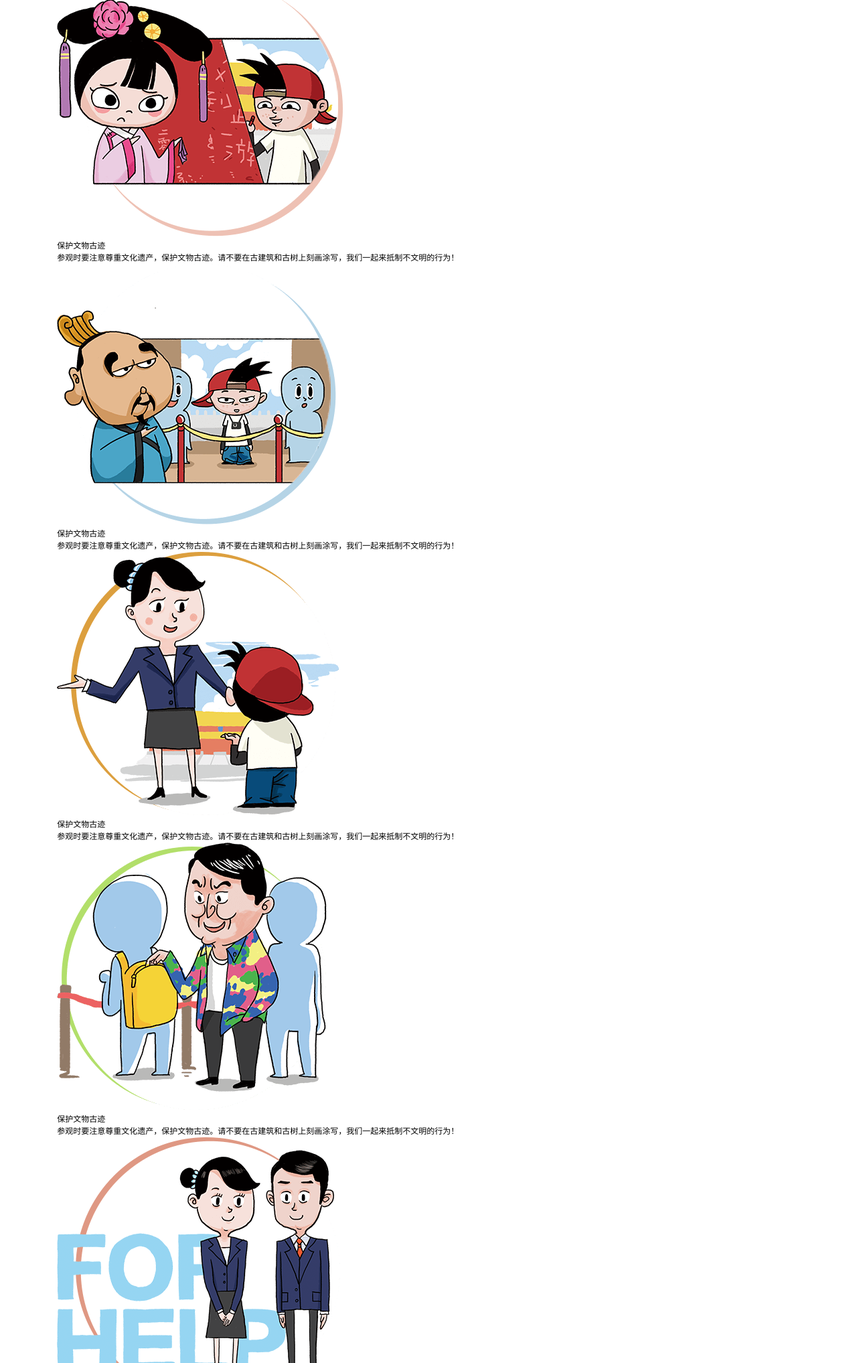
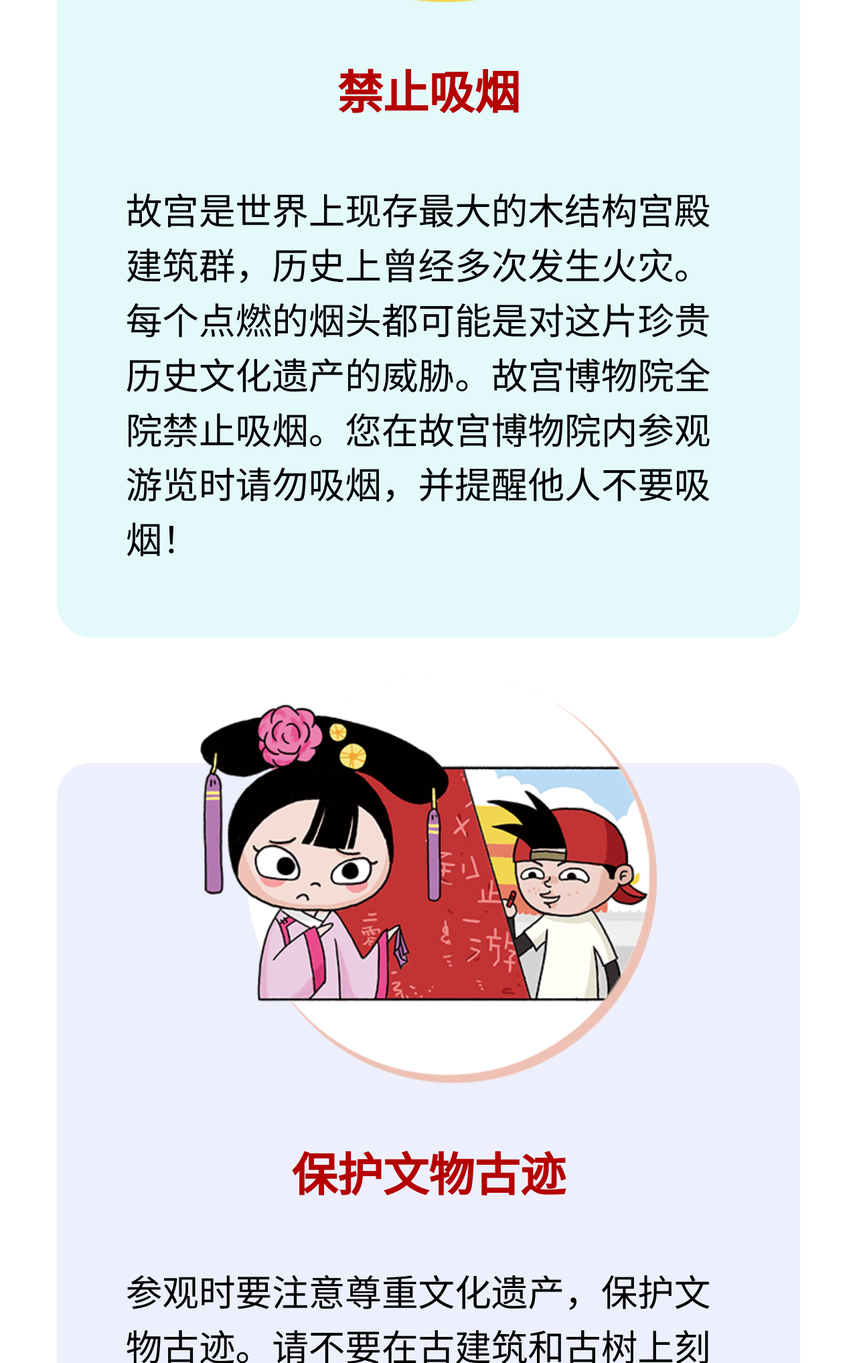
Before and after one commit to tianye19941001/GuGong, a plain HTML site: page page-3.html in a window 1280 px wide. Shown: the part 2791-4826 px from the top of the page at 67% size. Drawn offline with Linux system fonts and the light colour scheme.

Commit message:
page-3 完成

```diff
--- a/page-3.html
+++ b/page-3.html
@@ -35,37 +35,44 @@
 		</p>
 		<h2 class="big-tit">注意事项</h2>
 
-		<div class="gg-walk-detial">
+		<div class="gg-walk-detial b1">
 			<img src="./images/img_no_smoking.png" alt="">
 			<h3>禁止吸烟</h3>
 			<p>故宫是世界上现存最大的木结构宫殿建筑群，历史上曾经多次发生火灾。每个点燃的烟头都可能是对这片珍贵历史文化遗产的威胁。故宫博物院全院禁止吸烟。您在故宫博物院内参观游览时请勿吸烟，并提醒他人不要吸烟！</p>
 		</div>
 
-		<div class="gg-walk-detial">
+		<div class="gg-walk-detial b2">
 			<img src="./images/img_protect_treasure.png" alt="">
 			<h3>保护文物古迹</h3>
 			<p>参观时要注意尊重文化遗产，保护文物古迹。请不要在古建筑和古树上刻画涂写，我们一起来抵制不文明的行为！</p>
 		</div>
 
-		<div class="gg-walk-detial">
+		<div class="gg-walk-detial b3">
 			<img src="./images/img_be_wise.png" alt="">
-			<h3>保护文物古迹</h3>
-			<p>参观时要注意尊重文化遗产，保护文物古迹。请不要在古建筑和古树上刻画涂写，我们一起来抵制不文明的行为！</p>
+			<h3>做文明观众</h3>
+			<p>为不妨碍、影响他人参观，在展厅不能使用闪光灯和三脚架拍照。在一些注明不允许拍照的展览以及特色商品店里，不应拍照，并注意服从展厅工作人员的管理。</p>
 		</div>
-		<div class="gg-walk-detial">
+
+		<h2 class="big-tit">还有就是些基本要求啦。包括</h2>
+		<p class="p-in-walk f-red">
+			不携带宠物进院参观。不妨碍其他观众。保持衣容整洁。不要做出有碍观瞻、有损形象的行为。不随地吐痰。爱惜环境，不乱丢垃圾废物
+		</p>
+		<h2 class="big-tit mb150">需要提醒的是</h2>
+
+		<div class="gg-walk-detial b4">
 			<img src="./images/img_follow_guide.png" alt="">
-			<h3>保护文物古迹</h3>
-			<p>参观时要注意尊重文化遗产，保护文物古迹。请不要在古建筑和古树上刻画涂写，我们一起来抵制不文明的行为！</p>
+			<h3>听从疏导</h3>
+			<p>博物院是公共开放场所，为确保您的人身安全，如遇人群密集时，请听从工作人员的疏导，有序参观，不要拥挤。在 开放时间即将结束时，请注意广播和工作人员的提示，尽快结束参观。</p>
 		</div>
-		<div class="gg-walk-detial">
+		<div class="gg-walk-detial b5">
 			<img src="./images/img_caution_thief.png" alt="">
-			<h3>保护文物古迹</h3>
-			<p>参观时要注意尊重文化遗产，保护文物古迹。请不要在古建筑和古树上刻画涂写，我们一起来抵制不文明的行为！</p>
+			<h3>小心扒窃</h3>
+			<p>在您参观时请留意自己携带的物品，提防扒窃。不要轻信和接受社会散杂人员派发的各种广告和兜售的商品。严防上当受骗，并欢迎举报。故宫派出所电话：010－85007494、85007495、65131882</p>
 		</div>
-		<div class="gg-walk-detial">
+		<div class="gg-walk-detial b6">
 			<img src="./images/img_find_help.png" alt="">
-			<h3>保护文物古迹</h3>
-			<p>参观时要注意尊重文化遗产，保护文物古迹。请不要在古建筑和古树上刻画涂写，我们一起来抵制不文明的行为！</p>
+			<h3>寻求帮助</h3>
+			<p>如果您在参观中遇到急难情况，请不要惊慌，就近寻求我院工作人员的帮助。如果您与亲友在参观中走失，可到景运门内西南侧的广播室通知他们。广播室电话：010－85007424</p>
 		</div>
 	</div>
 
--- a/styles/scss/_ty.scss
+++ b/styles/scss/_ty.scss
@@ -1,6 +1,8 @@
 @charset "utf-8";
 
 html,body{ min-height: 100%; min-width: 100%; }
+.f-red{color: #b40000;}
+.mb150{margin-bottom: rem(150) !important;}
 // page-1
 .gg-title {
 	position: absolute;
@@ -260,10 +262,32 @@ html,body{ min-height: 100%; min-width: 100%; }
 .img-wm{
 	width: rem(111)
 }
+.p-in-walk{
+	padding: 0 rem(50);
+	font-size: rem(32);
+	line-height: rem(46);
+	margin: rem(-70) 0 rem(80);
+}
 
 .gg-walk-detial {
-	padding: 0 rem(50);
-	img{}
-	h3{}
-	p{}
+	margin: 0 rem(50) rem(110) rem(50);
+	padding: rem(60);
+	box-sizing: border-box;
+	border-radius: rem(30);
+
+	&.b1{background-color: #e4f9fa;}
+	&.b2{background-color: #edf0fc;
+		img{margin-top: rem(-140);}
+	}
+	&.b3{background-color: #fdeef2;}
+	&.b4{background-color: #eef8fd;}
+	&.b5{background-color: #faeefd;}
+	&.b6{background-color: #fdfbee;}
+
+	&.b4,&.b5,&.b6{
+		margin-bottom: rem(150) ;
+	}
+	img{width: rem(400); display: block; margin: rem(-160) auto 0;}
+	h3{color: #b40000; font-size: rem(40); text-align: center; padding: rem(50) 0; font-weight: bold;}
+	p{ font-size: rem(32)}
 }
```
Also changed, not shown: styles/styles.css, 1 other file.
